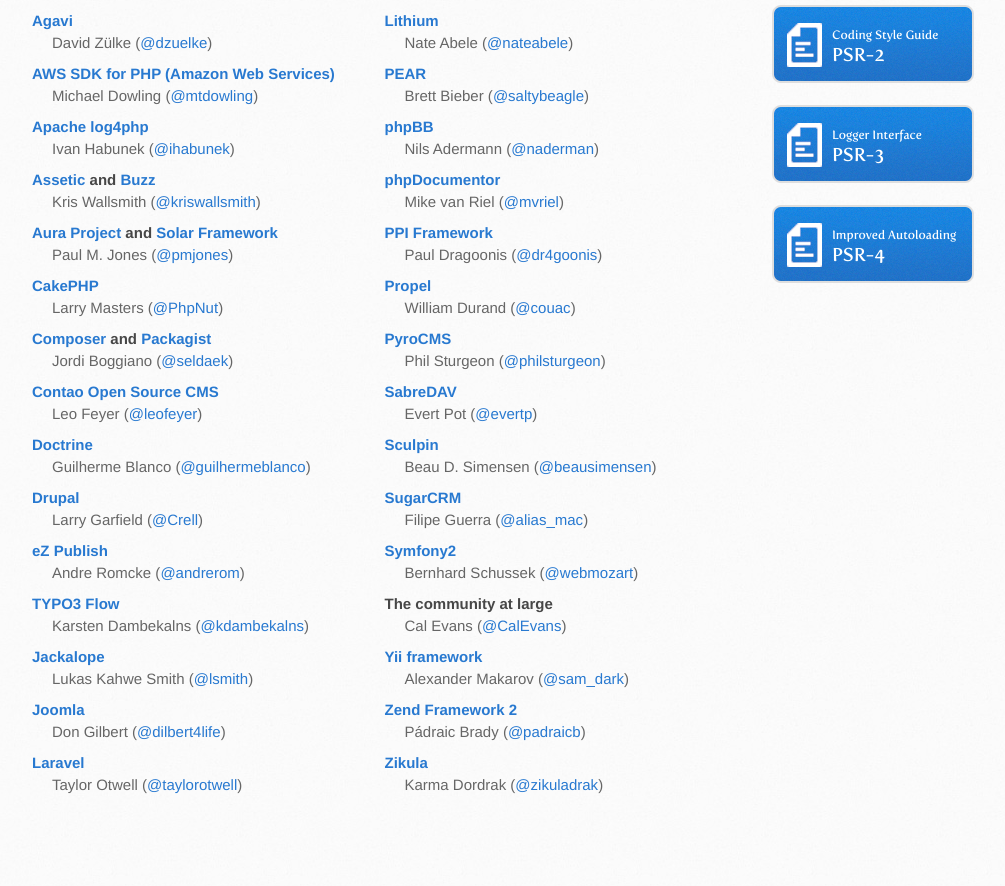
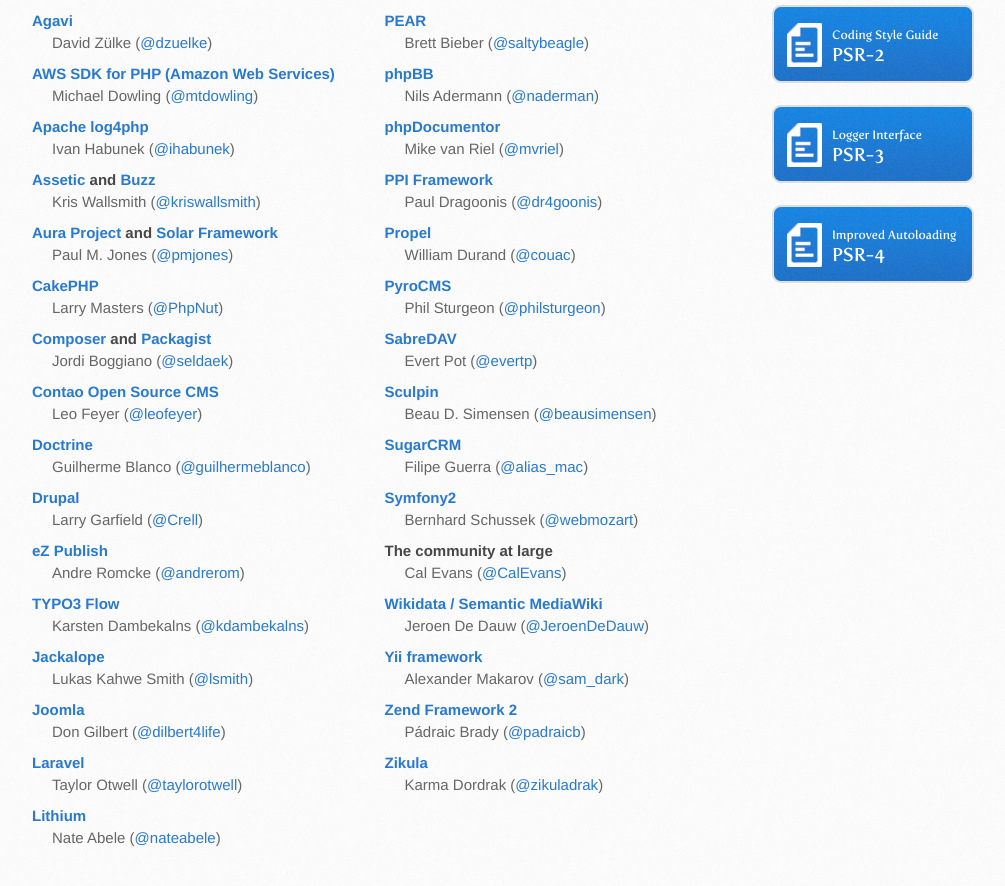
Before and after one commit to php-fig/www.php-fig.org, a Jekyll site: the page built from index.md, in a window 1280 px wide and 900 px high, scrolled down 827 px. Shown: the top 886 px of the window, without its empty margins (138-1143 px from the left). Built offline with Jekyll 4.4.1, drawn with Linux system fonts in a browser that asks for light colours; Markdown is read by kramdown in place of the engine named in the settings; before the commit the page ends 1674 px from its top, so only the background shows below that.

Commit message:
Add Wikidata membership

```diff
--- a/index.md
+++ b/index.md
@@ -185,6 +185,11 @@ Do not combine separate membership requests in a single thread; one request per
     </li>
 
     <li>
+        <h4><a target="_blank" href="https://www.wikidata.org/">Wikidata / Semantic MediaWiki</a></h4>
+        Jeroen De Dauw (<a href="http://twitter.com/JeroenDeDauw/">@JeroenDeDauw</a>)
+    </li>
+
+    <li>
         <h4><a target="_blank" href="http://www.yiiframework.com/">Yii framework</a></h4>
         Alexander Makarov (<a href="http://twitter.com/sam_dark/">@sam_dark</a>)
     </li>
```
